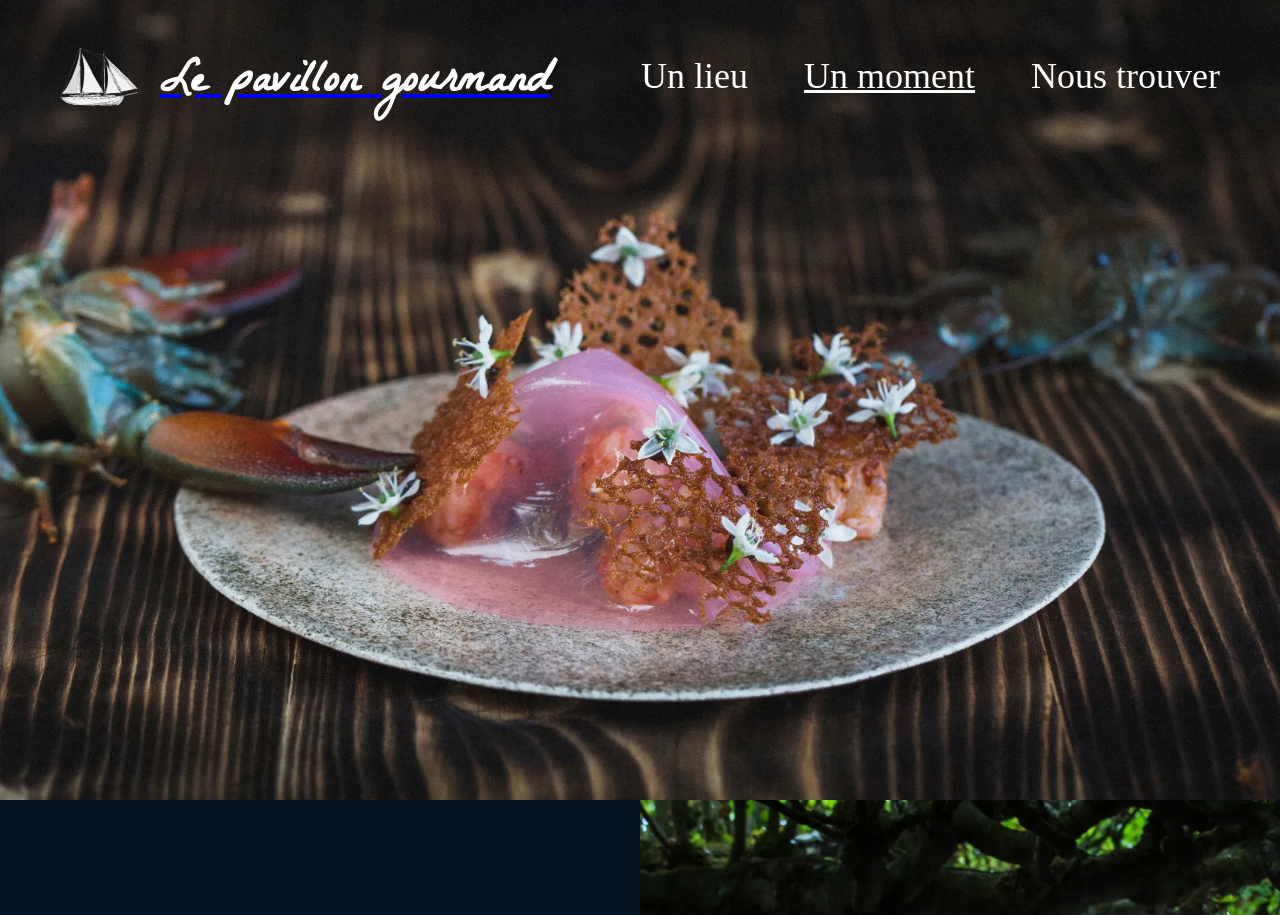
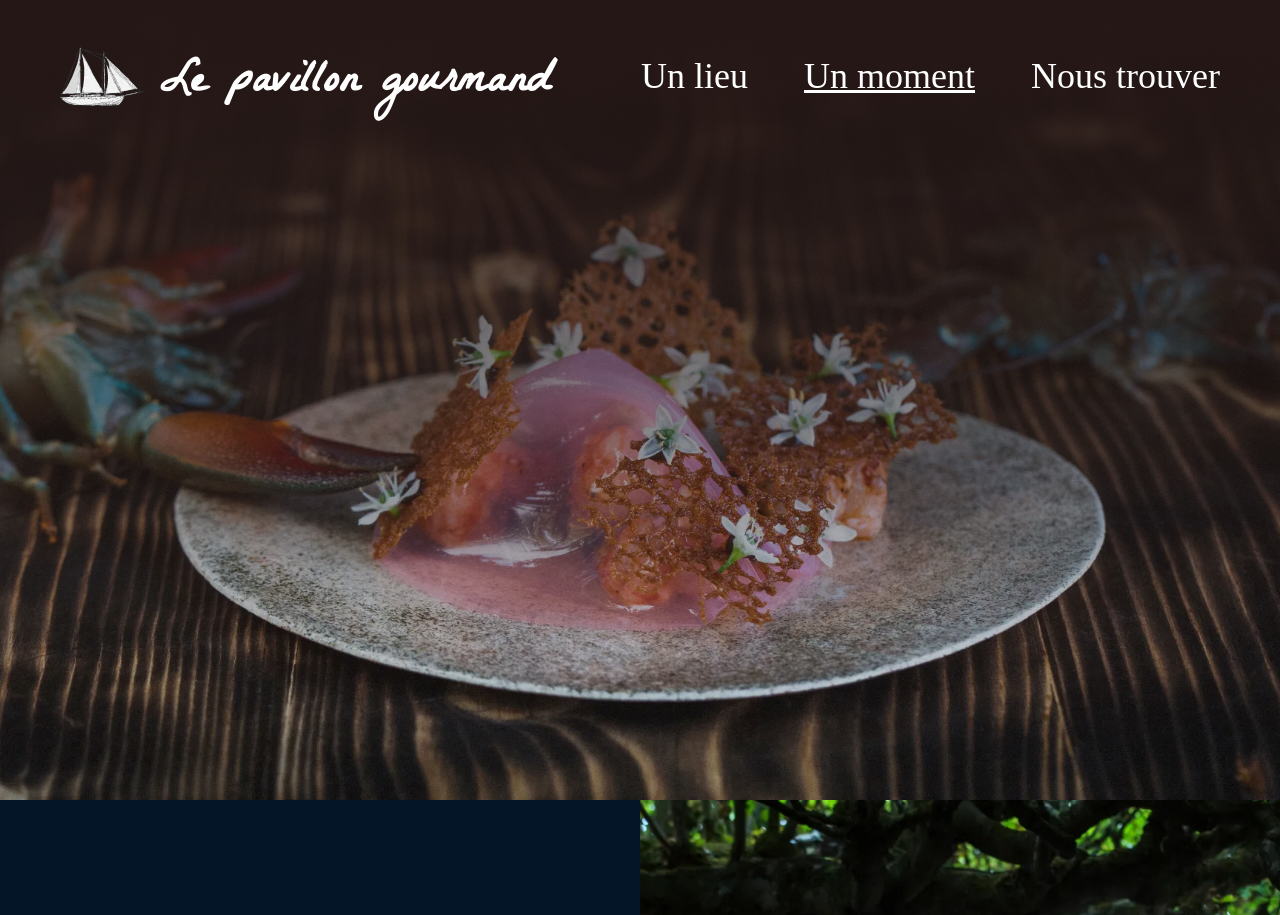
Before and after one commit to jderache/pavillon-gourmand, a PHP site: page /moment.php in a window 1280 px wide. Shown: the top 915 px of the page. Run offline with PHP 8.4, Linux system fonts and the light colour scheme.

Commit message:
add linear gradient on header

```diff
--- a/index.php
+++ b/index.php
@@ -41,9 +41,11 @@ $random = rand(1, 3);
 			</header>
 			<p>Restaurant gastronomique végétal & lacustre <br /> 3* MICHELIN ANNECY</p>
 		</div>
-		<img src="./public/images/0/header<?= $random ?>.webp" srcset="./public/images/576/header<?= $random ?>_w576.webp 576w, ./public/images/768/header<?= $random ?>_w768.webp 768w,
+		<div class="hero-img">
+			<img src="./public/images/0/header<?= $random ?>.webp" srcset="./public/images/576/header<?= $random ?>_w576.webp 576w, ./public/images/768/header<?= $random ?>_w768.webp 768w,
 				./public/images/992/header<?= $random ?>_w992.webp 992w, ./public/images/1200/header<?= $random ?>_w1200.webp 1200w,
 				./public/images/1400/header<?= $random ?>_w1400.webp 1400w" />
+		</div>
 	</div>
 	<main>
 		<section>
--- a/moment.php
+++ b/moment.php
@@ -35,9 +35,12 @@
                 </nav>
             </header>
         </div>
-        <img src="./public/images/0/header2.webp" srcset="./public/images/576/header2_w576.webp 576w, ./public/images/768/header2_w768.webp 768w,
-				./public/images/992/header2_w992.webp 992w, ./public/images/1200/header2_w1200.webp 1200w,
-				./public/images/1400/header2_w1400.webp 1400w" />
+        <div class="hero-img">
+            <div class="gradient brown"></div>
+            <img src="./public/images/0/header2.webp" srcset="./public/images/576/header2_w576.webp 576w, ./public/images/768/header2_w768.webp 768w,
+                    ./public/images/992/header2_w992.webp 992w, ./public/images/1200/header2_w1200.webp 1200w,
+                    ./public/images/1400/header2_w1400.webp 1400w" />
+        </div>
     </div>
     <main>
         <section>
--- a/public/css/style.css
+++ b/public/css/style.css
@@ -41,20 +41,39 @@
 
 .hero {
     height: 100vh;
-	background-color: gray;
 }
 
-.hero img:not(.logo) {
+.hero-img {
     position: absolute;
     top: 0;
     left: 0;
     width: 100%;
     height: 100%;
+}
+
+.hero-img img {
+    width: 100%;
+    height: 100%;
     object-fit: cover;
 }
 
+.hero-img .gradient {
+    z-index: 1;
+    width: 100%;
+    height: 100%;
+    position: absolute;
+}
+
+.hero-img .gradient.blue {
+    background: linear-gradient(180deg, #051528 0%, rgba(5, 21, 40, 0) 100%);
+}
+
+.hero-img .gradient.brown {
+    background: linear-gradient(180deg, #251715 0%, rgba(37, 23, 21, 0) 100%);
+}
+
 .hero-content {
-	z-index: 1;
+    z-index: 2;
     padding: 24px;
     position: relative;
     height: 100%;
@@ -66,6 +85,7 @@
     position: relative;
     gap: 1rem;
     flex-direction: column;
+    text-decoration: none;
 }
 
 .hero-content p {
@@ -125,12 +145,12 @@ section.reverse {
     flex-direction: column;
 }
 
-section > div {
+section>div {
     height: 50%;
     flex: 1;
 }
 
-section > img {
+section>img {
     height: 50%;
     object-fit: cover;
 }
@@ -142,11 +162,11 @@ section .content-image {
     height: auto;
 }
 
-section .content-image > img {
+section .content-image>img {
     object-fit: cover;
 }
 
-section .content-image > * {
+section .content-image>* {
     flex: 1;
     flex-shrink: 0;
     overflow: auto;
@@ -225,6 +245,7 @@ footer .footer-bottom a {
     .hero-heading {
         flex-direction: row;
     }
+
     .hero-content {
         padding: 45px 60px;
         height: 100%;
@@ -268,13 +289,13 @@ footer .footer-bottom a {
         height: auto;
     }
 
-	section > div {
+    section>div {
         width: 50%;
         height: 100%;
         flex: 1;
     }
 
-	section > img {
+    section>img {
         width: 50%;
         height: auto;
     }
```
Also changed, not shown: lieu.php (+6 -3 lines), nous-trouver.php (+6 -3 lines). Lines whose indentation alone changed are shown as unchanged.
